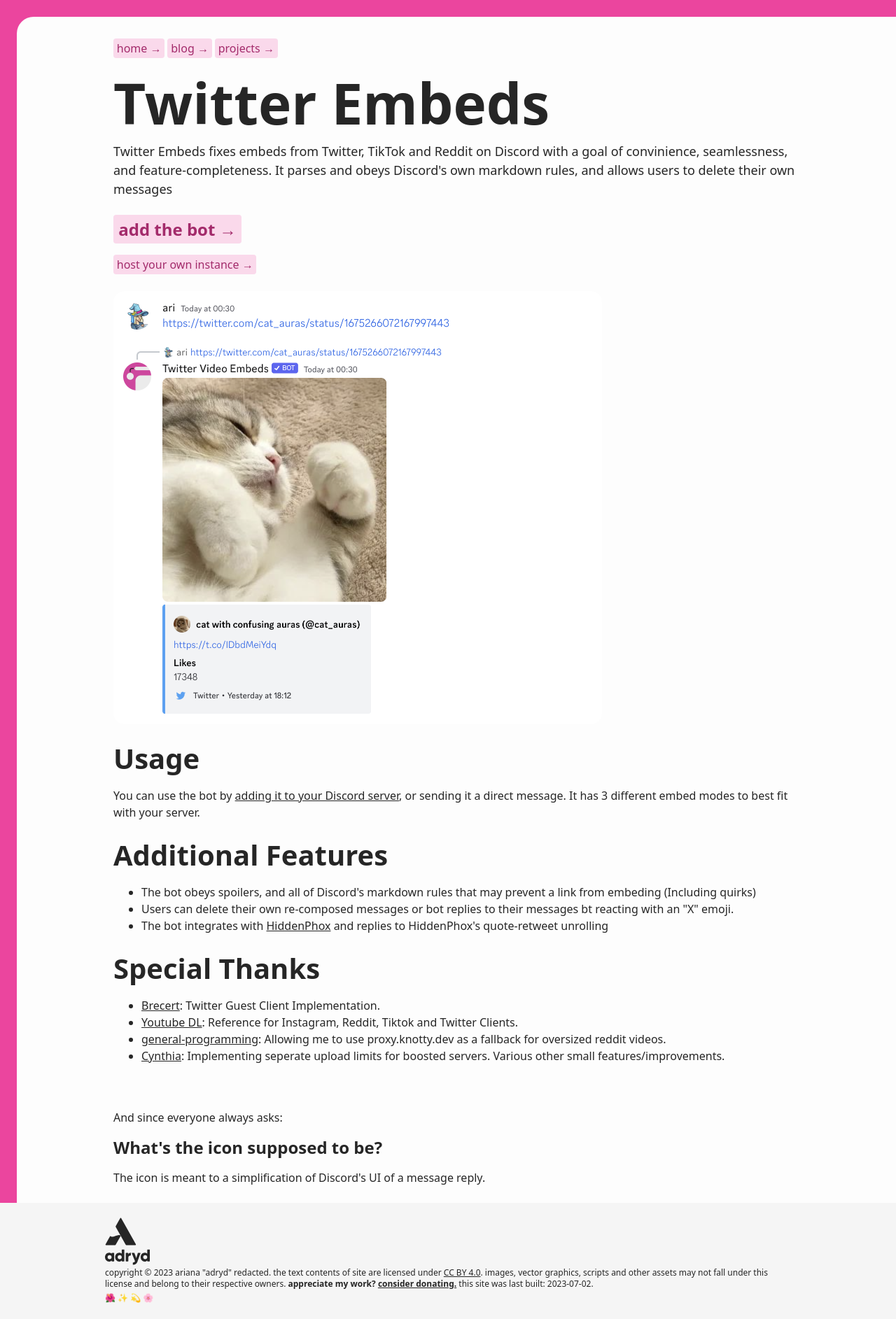
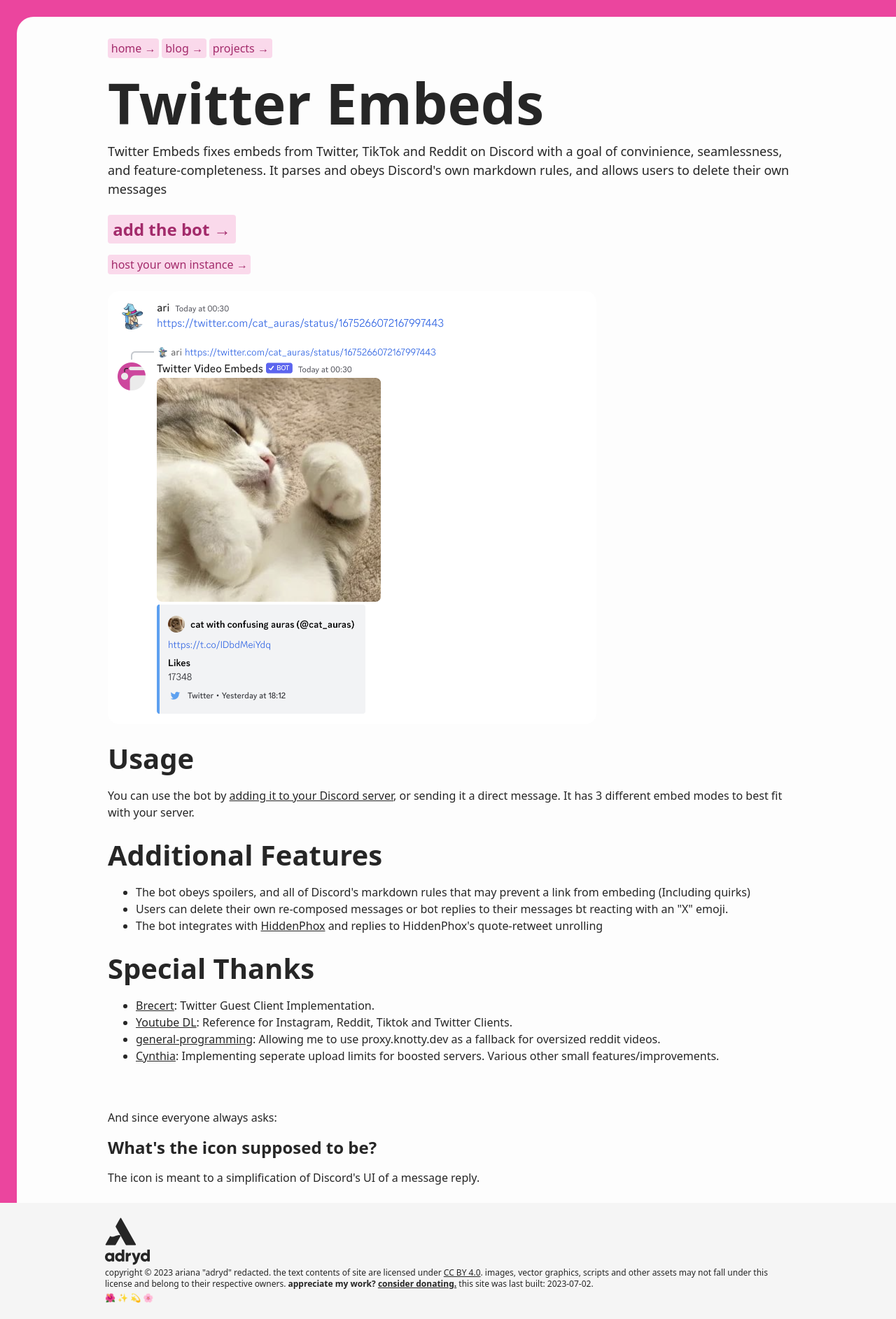
Before and after one commit to adryd325/website, a Jekyll site: the page built from projects/twitter-embeds/index.html, in a window 1280 px wide. Shown: the whole page at 70% size. Built offline with Jekyll 4.4.1, drawn with Linux system fonts in a browser that asks for light colours; some web fonts are replaced.

Commit message:
perfectionism

```diff
--- a/projects/twitter-embeds/index.html
+++ b/projects/twitter-embeds/index.html
@@ -26,7 +26,7 @@ layout: main
     background-color: #fdfdfd;
     color: #262626;
     height: auto;
-    padding: 1rem 1rem 1.5rem 1rem;
+    padding: 1rem 1rem 1.5rem 0;
     min-height: calc(100vh - 222px);
   }
 
@@ -53,7 +53,8 @@ layout: main
   }
 
   @media only screen and (max-width: 960px) {
-    .page {margin: 24px 0 0 0;}
+    .page {margin: 24px 0 0 0;
+      padding: 1rem 1rem 1.5rem 1rem;}
   }
 
   @media (prefers-color-scheme: dark) {
```
